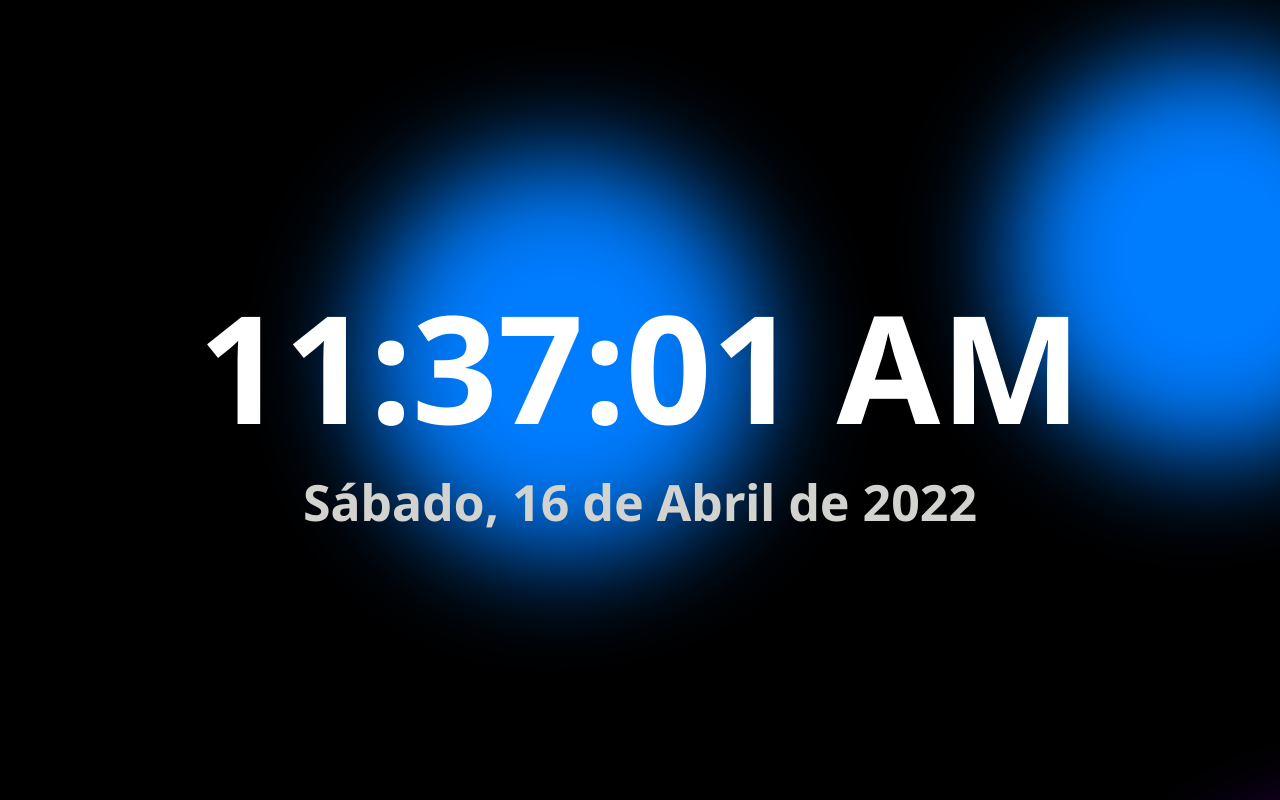
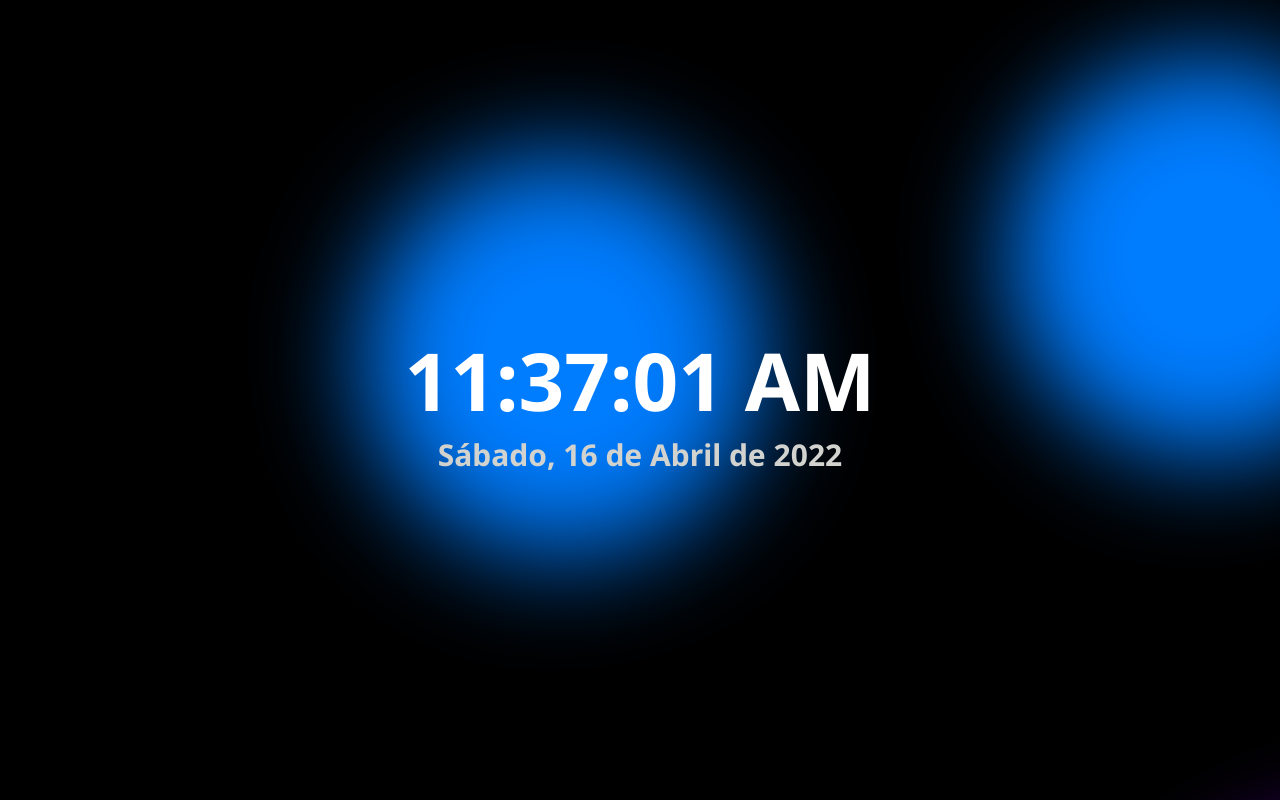
Before and after one commit to alexandrumuntenas/relojsimple, a plain HTML site: page index.html in a window 1280 px wide. Drawn offline with Linux system fonts and the light colour scheme; a web font is replaced by a local one.

Commit message:
🎺 Ajustar tamaño del texto.

```diff
--- a/index.html
+++ b/index.html
@@ -58,6 +58,16 @@
 
   @media only screen and (min-width: 768px) {
     #reloj {
+      font-size: 75px;
+    }
+
+    #fecha {
+      font-size: 30px;
+    }
+  }
+
+  @media only screen and (min-width: 992px) {
+    #reloj {
       font-size: 100px;
     }
 
@@ -66,23 +76,13 @@
     }
   }
 
-  @media only screen and (min-width: 992px) {
+  @media only screen and (min-width: 1200px) {
     #reloj {
-      font-size: 150px;
+      font-size: 80px;
     }
 
     #fecha {
-      font-size: 50px;
-    }
-  }
-
-  @media only screen and (min-width: 1200px) {
-    #reloj {
-      font-size: 150px;
-    }
-
-    #fecha {
-      font-size: 50px;
+      font-size: 30px;
     }
   }
 
```
